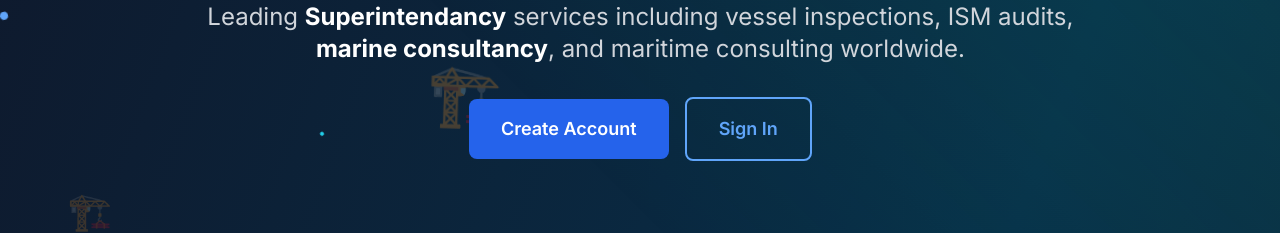
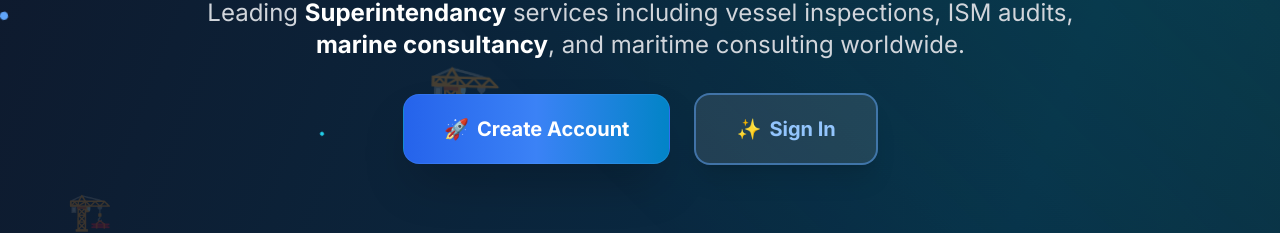
Before and after one commit to alexkenko/shipport, a Next.js app: page / in a window 1280 px wide. Shown: the part 474-707 px from the top of the page. Built offline with nearby package versions, Linux system fonts and the light colour scheme; no server answers.

Commit message:
Refactor AnimatedHero buttons with new styles and effects
Co-authored-by: kenkadzealex <kenkadzealex@gmail.com>

```diff
--- a/components/ui/AnimatedHero.tsx
+++ b/components/ui/AnimatedHero.tsx
@@ -87,20 +87,41 @@ export function AnimatedHero() {
 
           {/* Animated Buttons */}
           <div
-            className={`flex flex-col sm:flex-row gap-3 sm:gap-4 justify-center items-center animate-fade-scale ${isVisible ? 'opacity-100' : 'opacity-0'}`}
+            className={`flex flex-col sm:flex-row gap-4 sm:gap-6 justify-center items-center animate-fade-scale ${isVisible ? 'opacity-100' : 'opacity-0'}`}
             style={{animationDelay: '1.2s'}}
           >
             <Link
               href="/auth/register"
-              className="bg-primary-600 hover:bg-primary-700 text-white px-6 sm:px-8 py-3 sm:py-4 rounded-lg text-base sm:text-lg font-semibold transition-all duration-200 w-full sm:w-auto btn-hover transform hover:scale-105 text-center"
+              className="group relative overflow-hidden bg-gradient-to-r from-primary-600 via-primary-500 to-marine-600 hover:from-primary-500 hover:via-primary-400 hover:to-marine-500 text-white px-8 sm:px-10 py-4 sm:py-5 rounded-2xl text-lg sm:text-xl font-bold transition-all duration-300 w-full sm:w-auto text-center shadow-2xl hover:shadow-primary-500/30 transform hover:scale-105 active:scale-95 border border-primary-400/20"
             >
-              Create Account
+              {/* Shimmer effect */}
+              <div className="absolute inset-0 bg-gradient-to-r from-transparent via-white/20 to-transparent -translate-x-full group-hover:translate-x-full transition-transform duration-1000 ease-out" />
+
+              {/* Button content */}
+              <span className="relative z-10 flex items-center justify-center">
+                <span className="mr-2">🚀</span>
+                Create Account
+              </span>
+
+              {/* Glow effect */}
+              <div className="absolute inset-0 rounded-2xl bg-gradient-to-r from-primary-600 to-marine-600 opacity-0 group-hover:opacity-20 transition-opacity duration-300 blur-xl" />
             </Link>
+
             <Link
               href="/auth/login"
-              className="border-2 border-primary-400 text-primary-400 hover:bg-primary-400 hover:text-dark-900 px-6 sm:px-8 py-3 sm:py-4 rounded-lg text-base sm:text-lg font-semibold transition-all duration-200 w-full sm:w-auto text-center btn-hover transform hover:scale-105"
+              className="group relative overflow-hidden bg-white/10 backdrop-blur-md border-2 border-primary-400/50 hover:border-primary-300 text-primary-300 hover:text-white px-8 sm:px-10 py-4 sm:py-5 rounded-2xl text-lg sm:text-xl font-bold transition-all duration-300 w-full sm:w-auto text-center shadow-xl hover:shadow-primary-400/20 transform hover:scale-105 active:scale-95 hover:bg-gradient-to-r hover:from-primary-500/20 hover:to-marine-500/20"
             >
-              Sign In
+              {/* Glassmorphism effect */}
+              <div className="absolute inset-0 bg-gradient-to-r from-primary-500/10 to-marine-500/10 opacity-0 group-hover:opacity-100 transition-opacity duration-300 rounded-2xl" />
+
+              {/* Button content */}
+              <span className="relative z-10 flex items-center justify-center">
+                <span className="mr-2">✨</span>
+                Sign In
+              </span>
+
+              {/* Subtle glow */}
+              <div className="absolute inset-0 rounded-2xl bg-gradient-to-r from-primary-400 to-marine-400 opacity-0 group-hover:opacity-10 transition-opacity duration-300 blur-lg" />
             </Link>
           </div>
         </div>
```
